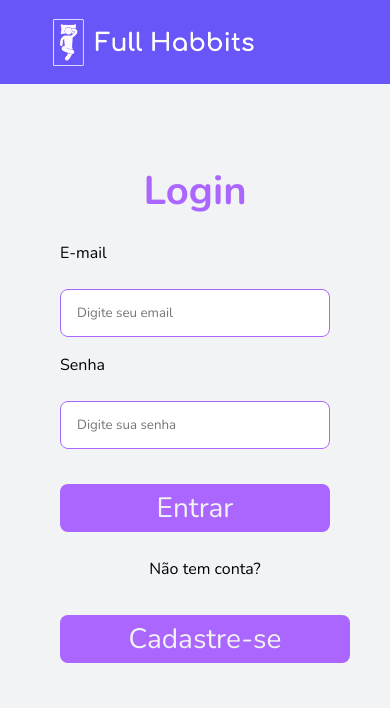
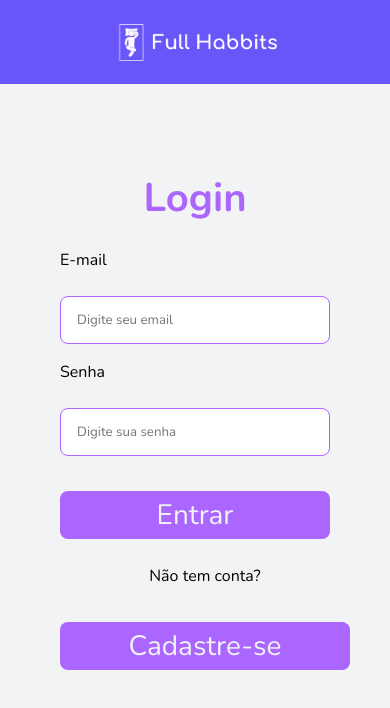
Before and after one commit to julianosantosdev/project-full-habits, a React (Vite) app: page / in a window 390 px wide. Shown: the top 708 px of the page. Built offline with nearby package versions, Linux system fonts and the light colour scheme.

Commit message:
feat: responsividade do cadastro e login melhorada

```diff
--- a/src/components/Header/index.tsx
+++ b/src/components/Header/index.tsx
@@ -1,7 +1,7 @@
 import { HeaderStyled } from "./styles";
 import logo from "../../assets/LogoHabbits.png";
 import hamburguer from "../../assets/Hamburguer.png";
-import React, { useContext } from "react";
+import { useContext } from "react";
 import { UserContext } from "../../contexts/UserContext";
 
 interface IHeaderInterface {
--- a/src/components/Header/styles.ts
+++ b/src/components/Header/styles.ts
@@ -18,6 +18,7 @@ export const HeaderStyled = styled.header`
 
   div {
     display: flex;
+    justify-content: center;
     flex-direction: row;
     margin-left: 15px;
     margin-right: 15px;
@@ -30,7 +31,7 @@ export const HeaderStyled = styled.header`
   }
 
   img {
-    width: 70%;
+    width: 55%;
   }
 
   button {
--- a/src/pages/LoginPage/style.ts
+++ b/src/pages/LoginPage/style.ts
@@ -11,6 +11,7 @@ export const StyledMain = styled.main`
   min-height: 100vh;
 
   form {
+    margin-top: 4%;
     border-radius: var(--border-default);
     width: 100%;
     max-width: 750px;
@@ -30,8 +31,8 @@ export const StyledMain = styled.main`
       gap: 8px;
 
       padding: 20px 40px;
-      p{
-        color: #E02D2D;
+      p {
+        color: #e02d2d;
       }
     }
     .register-container {
@@ -42,7 +43,6 @@ export const StyledMain = styled.main`
       padding: 5px 20px 0 40px;
       gap: 15px;
       margin-bottom: 20px;
-
 
       p {
         text-align: center;
--- a/src/pages/RegisterPage/style.ts
+++ b/src/pages/RegisterPage/style.ts
@@ -11,6 +11,7 @@ export const StyledMain = styled.main`
   min-height: 100vh;
 
   form {
+    margin-top: 7%;
     background-color: var(--color-gray);
     border-radius: var(--border-default);
     width: 100%;
@@ -30,12 +31,12 @@ export const StyledMain = styled.main`
       gap: 8px;
 
       padding: 20px 40px;
-      p{
-        color: #E02D2D;
+      p {
+        color: #e02d2d;
       }
     }
 
-    button{
+    button {
       /* padding: 5px 20px 0 40px; */
       /* gap: 15px; */
     }
@@ -51,4 +52,19 @@ export const StyledMain = styled.main`
       color: var(--color-white);
     }
   }
+  @media (max-width: 910px) {
+    form {
+      margin-top: 13%;
+    }
+  }
+  @media (max-width: 560px) {
+    form {
+      margin-top: 18%;
+    }
+  }
+  @media (max-width: 480px) {
+    form {
+      margin-top: 25%;
+    }
+  }
 `;
```
Also changed, not shown: 1 other file (tests, documents, lock files or other folders). Lines whose indentation alone changed are shown as unchanged.
